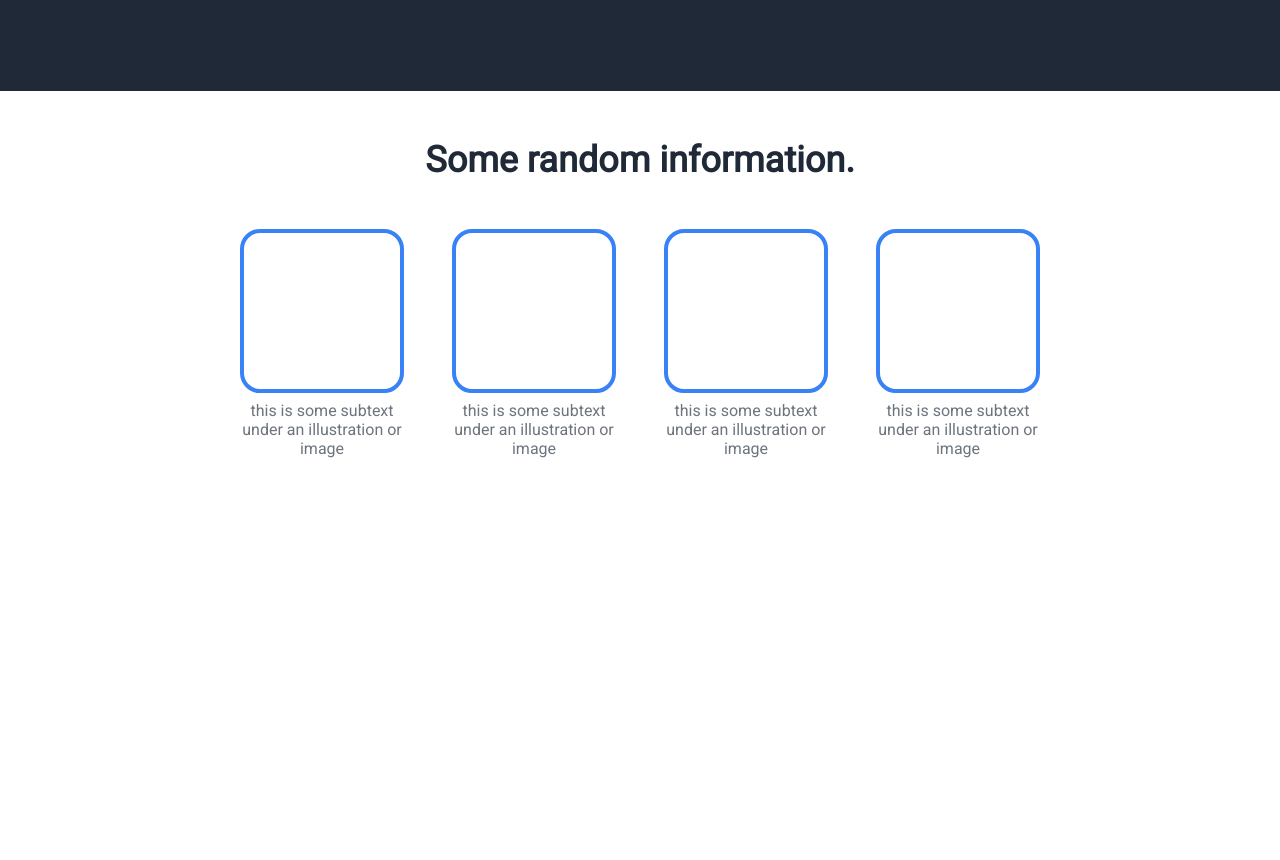
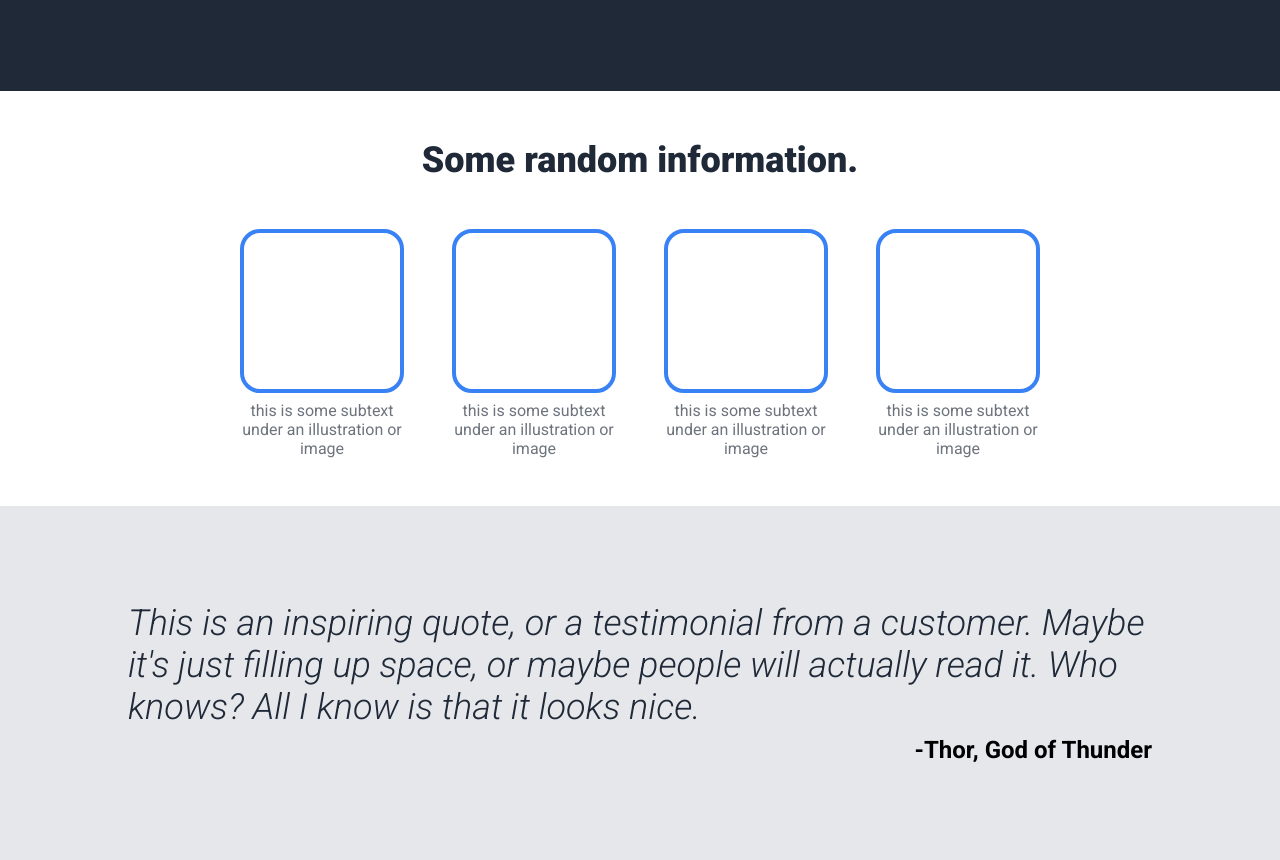
Before and after one commit to bpromas/odin-landingpage, a plain HTML site: page index.html in a window 1280 px wide. Shown: the part 370-1230 px from the top of the page. Before the commit the page ends 876 px from the top, so only its background shows below. Drawn offline with Linux system fonts and the light colour scheme.

Commit message:
Add quote segment

```diff
--- a/index.html
+++ b/index.html
@@ -6,7 +6,9 @@
     <meta name="viewport" content="width=device-width, initial-scale=1.0">
     <title>Landing Page</title>
     <link rel="stylesheet" href="style.css">
-    <link href='http://fonts.googleapis.com/css?family=Roboto' rel='stylesheet' type='text/css'>
+    <link rel="preconnect" href="https://fonts.googleapis.com">
+    <link rel="preconnect" href="https://fonts.gstatic.com" crossorigin>
+    <link href="https://fonts.googleapis.com/css2?family=Roboto:ital,wght@0,100;0,300;0,400;0,500;0,700;0,900;1,100;1,300;1,400;1,500;1,700;1,900&display=swap" rel="stylesheet">
 </head>
 <body>
     <div class="header">
@@ -58,5 +60,11 @@
             </div>
         </div>
     </div>
+    <div class="quote">
+        <div class="quote-text">
+            This is an inspiring quote, or a testimonial from a customer. Maybe it's just filling up space, or maybe people will actually read it. Who knows? All I know is that it looks nice.
+        </div>
+        <div class="quote-author">-Thor, God of Thunder</div>
+    </div>
 </body>
 </html>
--- a/style.css
+++ b/style.css
@@ -40,7 +40,7 @@ body{
 
 .hero-text{
     font-size: 48px;
-    font-weight: bolder;
+    font-weight: 900;
     color: #f9faf8;
 }
 
@@ -70,7 +70,7 @@ button {
     align-items: center;
 }
 
-/* Info secion */
+/* Info section */
 
 .info {
     padding: 48px 128px;
@@ -78,7 +78,7 @@ button {
 
 .info-header {
     font-size: 36px;
-    font-weight: bolder;
+    font-weight: 900;
     color: #1f2937;
     display: flex;
     justify-content: center;
@@ -113,6 +113,27 @@ button {
     color: #6d747d;
 }
 
+/* Quote section */
+
+.quote {
+    background-color: #e5e7eb;
+    padding: 96px 128px;
+}
+
+.quote-text{
+    font-size: 36px;
+    font-weight: 300;
+    font-style: italic;
+    color: #1f2937;
+    margin-bottom: 8px;
+}
+
+.quote-author{
+    font-size: 24px;
+    font-weight: bold;
+    text-align: right;
+}
+
 /* Misc */
 
 ul{
```
